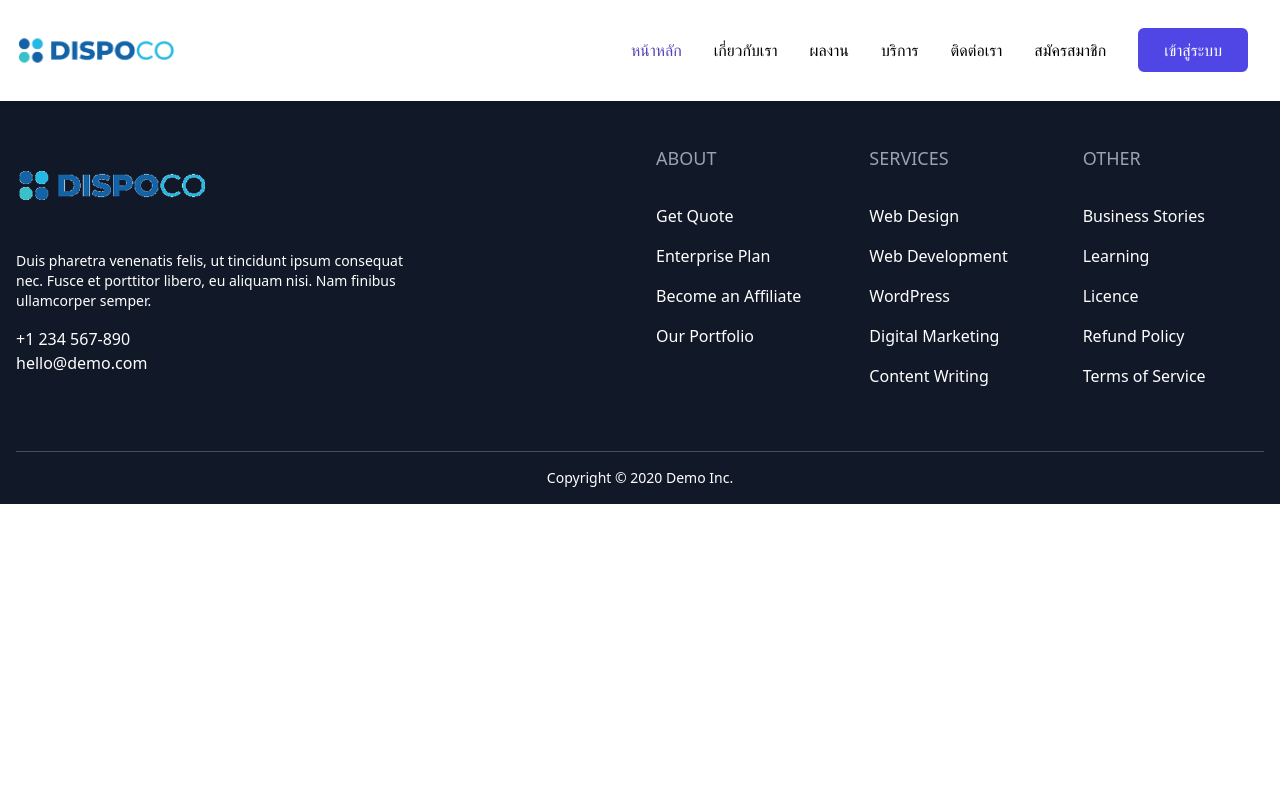
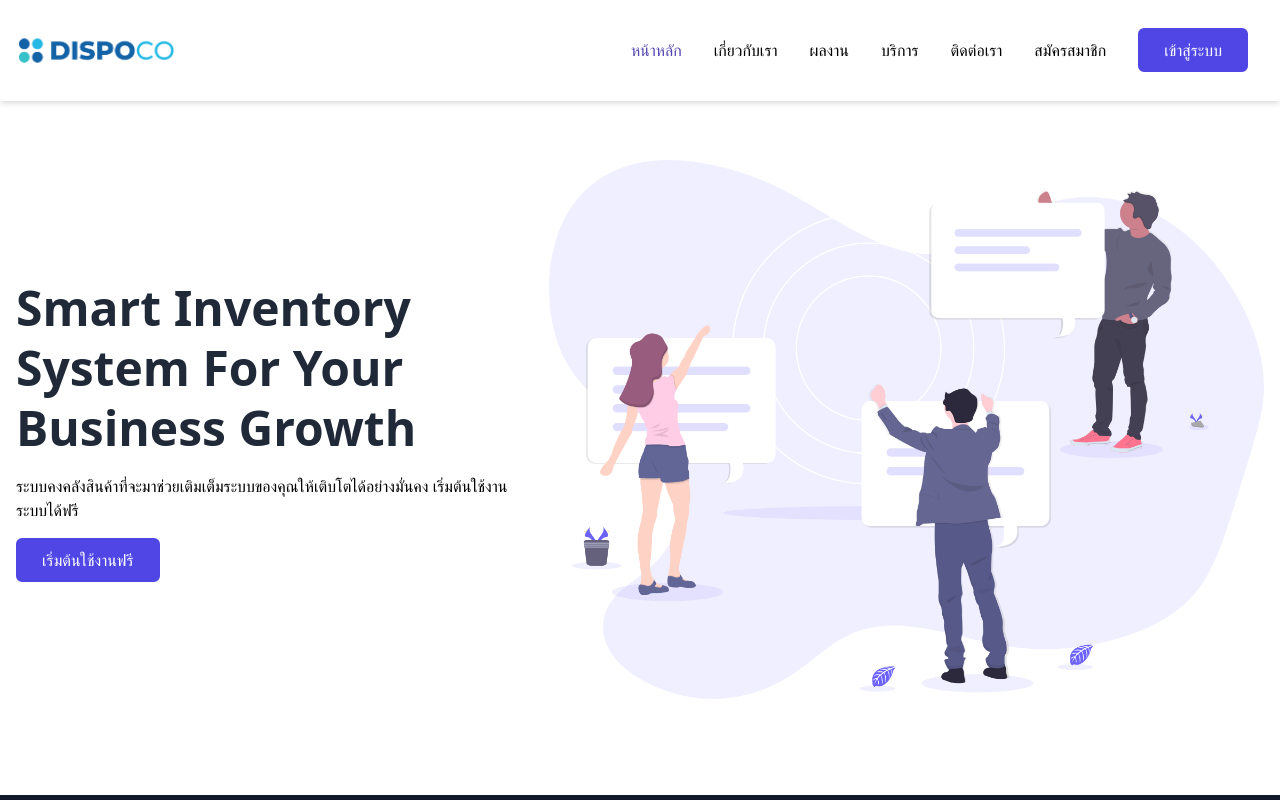
Before and after one commit to patipark/laravel8-vuejs3-inventory, a Vue app in the folder frontend/: page / in a window 1280 px wide. Shown: the top 800 px of the page. Built offline with nearby package versions, Linux system fonts and the light colour scheme.

Commit message:
แก้ไขหน้า Home จัด layout และข้อความ

```diff
--- a/frontend/src/views/frontend/Home.vue
+++ b/frontend/src/views/frontend/Home.vue
@@ -1,9 +1,16 @@
 <template>
-<div class="justify-center flex items-center bg-blue-500 h-full">
-  <h1>Home Page</h1>
-  <p>
-    Lorem ipsum dolor sit amet consectetur adipisicing elit. Ad unde sint alias, nesciunt, quas ut dolorum optio mollitia vero eligendi recusandae esse laborum ducimus totam cum nihil rem. Ea, ipsam.
-  </p>
-
-</div>
+    <section class="bg-white">
+        <div class="container py-20 mx-auto">
+            <div class="flex flex-wrap items-center mt-16">
+                <div class="order-last w-full p-4 lg:w-5/12 lg:order-first">
+                    <h1 class="mb-4 text-5xl font-semibold leading-tight text-gray-800 capitalize">Smart Inventory system for your business growth </h1>
+                    <p class="mb-4">ระบบคงคลังสินค้าที่จะมาช่วยเติมเต็มระบบของคุณให้เติบโตได้อย่างมั่นคง เริ่มต้นใช้งานระบบได้ฟรี</p>
+                    <router-link to="/register" class="inline-block px-6 py-2 text-white bg-indigo-600 border-2 border-indigo-600 rounded-md hover:text-indigo-600 hover:bg-indigo-100">เริ่มต้นใช้งานฟรี</router-link>
+                </div>
+                <div class="order-first w-full p-4 lg:w-7/12 lg:order-last">
+                    <img src="@/assets/img/img-banner.png" class="w-full" alt="Smart Inventory System" width="" height="" />
+                </div>
+            </div>
+        </div>
+    </section>
 </template>
```
